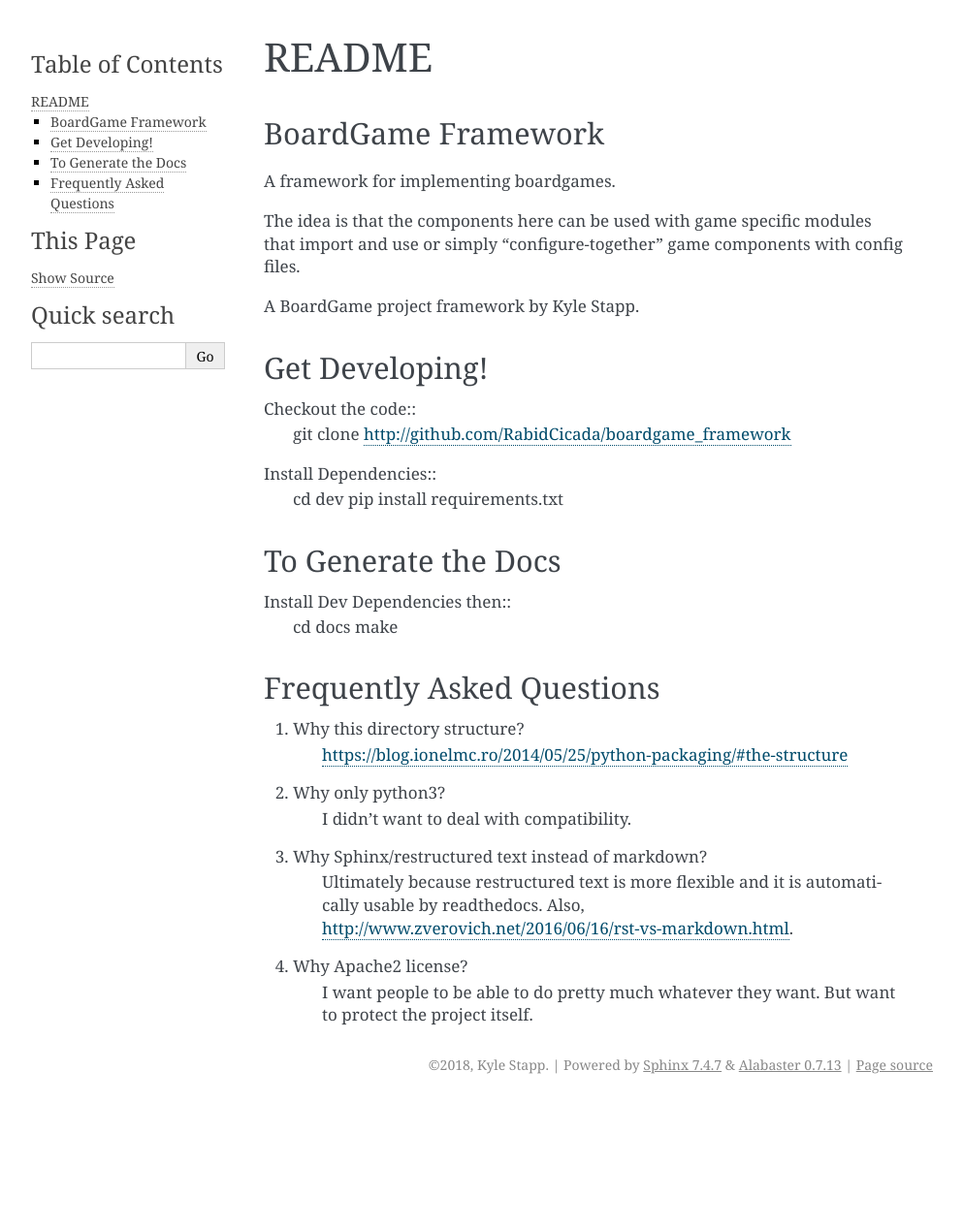
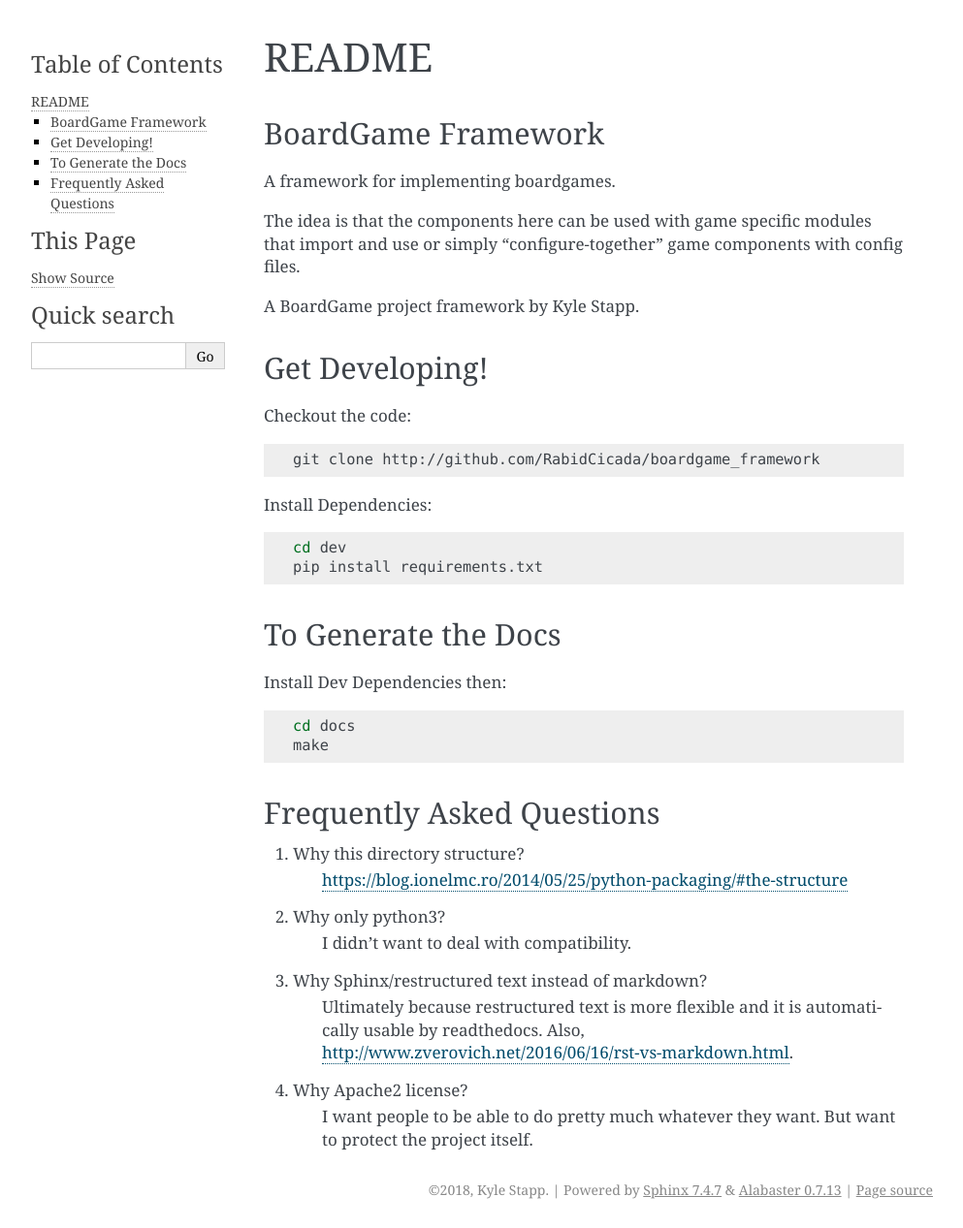
Before and after one commit to RabidCicada/boardgame_framework, a Sphinx documentation site: the page built from docs/source/readme.rst, in a window 1280 px wide. Shown: the whole page at 97% size, without its empty margins (148-1141 px from the left). Built offline with Sphinx 7.4.7, drawn with Linux system fonts in a browser that asks for light colours; before the commit the page ends 1138 px from its top, so only the background shows below that.

```diff
--- a/README.rst
+++ b/README.rst
@@ -12,17 +12,26 @@ A BoardGame project framework by Kyle Stapp.
 ==========================
 Get Developing!
 ==========================
-Checkout the code::
-    git clone http://github.com/RabidCicada/boardgame_framework
+Checkout the code:
 
-Install Dependencies::
+.. code-block:: bash
+
+   git clone http://github.com/RabidCicada/boardgame_framework
+
+Install Dependencies:
+
+.. code-block:: bash
+
     cd dev
     pip install requirements.txt
 
 ==========================
 To Generate the Docs
 ==========================
-Install Dev Dependencies then::
+Install Dev Dependencies then:
+
+.. code-block:: bash
+
     cd docs
     make
 
--- a/docs/source/conf.py
+++ b/docs/source/conf.py
@@ -39,7 +39,7 @@ author = 'Kyle Stapp'
 # extensions coming with Sphinx (named 'sphinx.ext.*') or your custom
 # ones.
 extensions = [
-    #'pbr.sphinxext',
+    'pbr.sphinxext',
     'sphinxcontrib.apidoc',
     'sphinx.ext.autodoc',
     'sphinx.ext.doctest',
--- a/setup.py
+++ b/setup.py
@@ -2,7 +2,7 @@
 from setuptools import setup
 
 setup(
-    setup_requires=['pbr'],
+    setup_requires=['pbr>=4.2.0'],
     package_dir={'':'src/'}, # Needed for distutils
     pbr=True
 )
```
